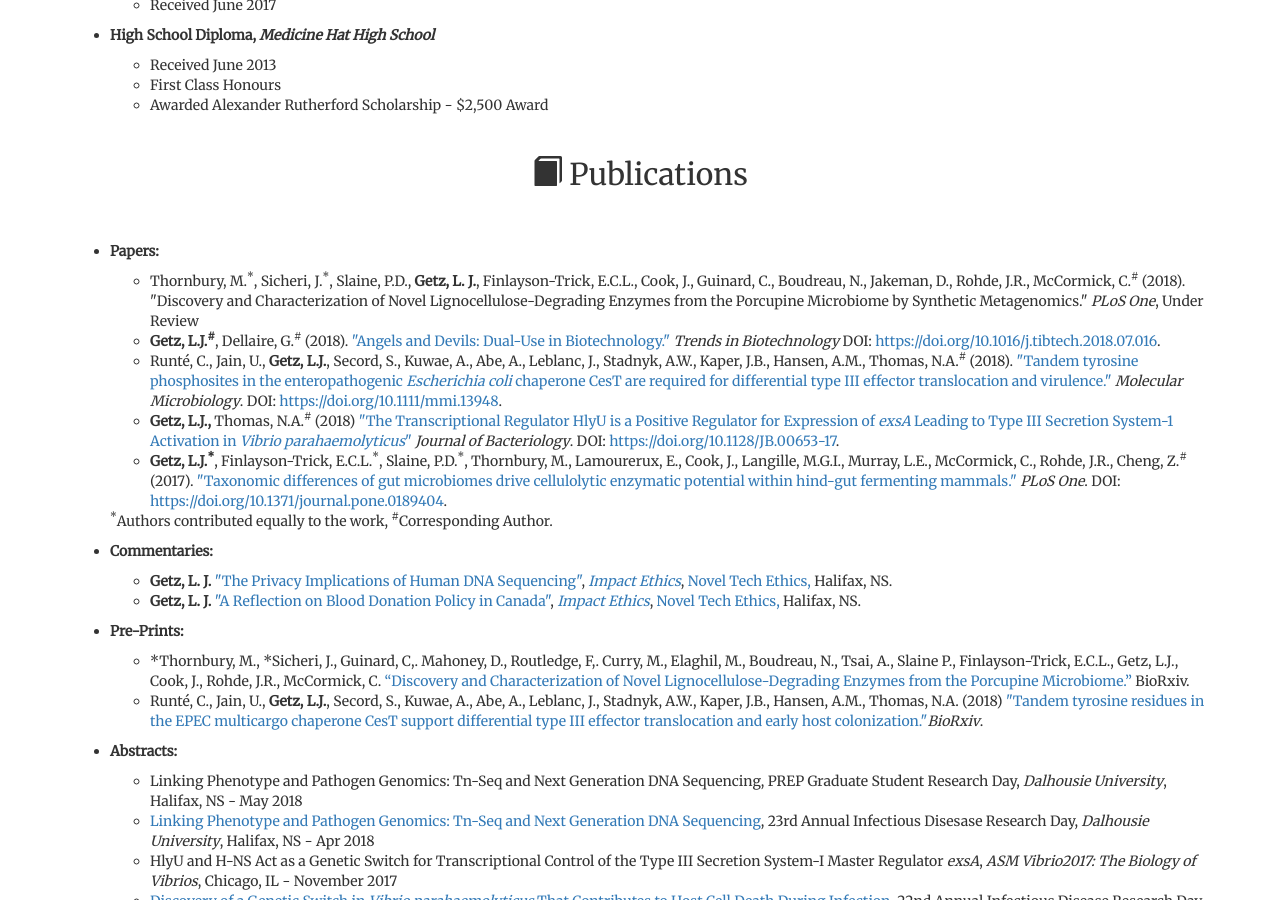
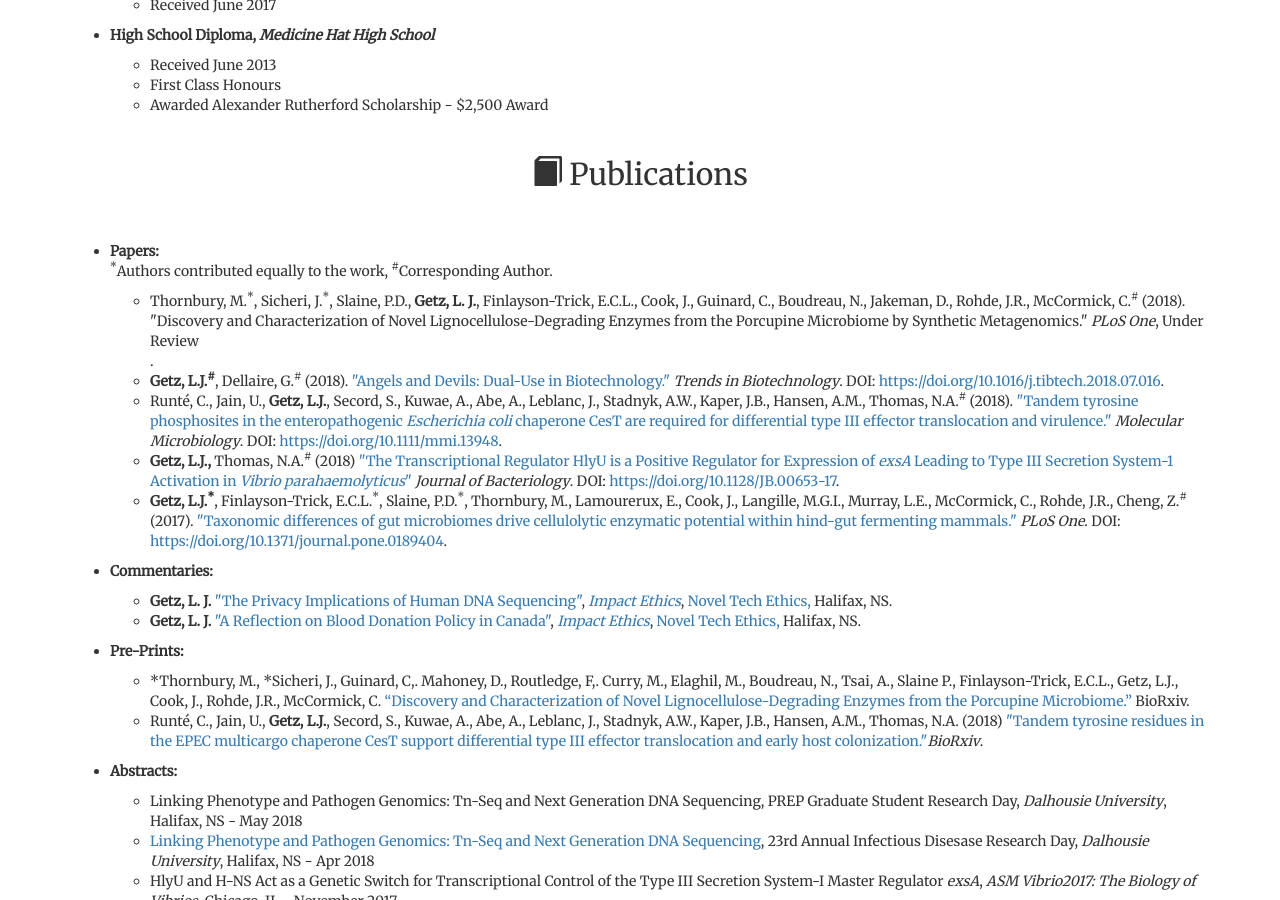
Before and after one commit to LandonGetz/OldCVWebsite, a Jekyll site: the page built from index.md, in a window 1280 px wide and 900 px high, scrolled down 1952 px. Built offline with Jekyll 4.4.1, drawn with Linux system fonts in a browser that asks for light colours; nearby versions of some CDN libraries.

Commit message:
Typo fix and reattempt
Try this one…

```diff
--- a/index.md
+++ b/index.md
@@ -115,15 +115,15 @@ scroll: true
         <h2><span class="glyphicon glyphicon-book" aria-hidden="true"></span>  Publications</h2>
     <ul id="list">
       <li id="list"><b>Papers: </b>
+		</li>
+		<sup>*</sup>Authors contributed equally to the work, <sup>#</sup>Corresponding Author.
             <ul id="sublist">
-				<li>Thornbury, M.<sup>*</sup>, Sicheri, J.<sup>*</sup>, Slaine, P.D., <b>Getz, L. J.</b>, Finlayson-Trick, E.C.L., Cook, J., Guinard, C., Boudreau, N., Jakeman, D., Rohde, J.R., McCormick, C.<sup>#</sup> (2018). "Discovery and Characterization of Novel Lignocellulose-Degrading Enzymes from the Porcupine Microbiome by Synthetic Metagenomics." <i>PLoS One</i>, Under Review</li>
-				<li><b>Getz, L.J.<sup>#</sup></b>, Dellaire, G.<sup>#</sup> (2018). <a href="https://www.cell.com/trends/biotechnology/fulltext/S0167-7799(18)30207-5" target="_blank">"Angels and Devils: Dual-Use in Biotechnology."</a> <i>Trends in Biotechnology</i> DOI: <a href="https://doi.org/10.1016/j.tibtech.2018.07.016" target="_blank">https://doi.org/10.1016/j.tibtech.2018.07.016</a>.</li>
+				<li>Thornbury, M.<sup>*</sup>, Sicheri, J.<sup>*</sup>, Slaine, P.D., <b>Getz, L. J.</b>, Finlayson-Trick, E.C.L., Cook, J., Guinard, C., Boudreau, N., Jakeman, D., Rohde, J.R., McCormick, C.<sup>#</sup> (2018). "Discovery and Characterization of Novel Lignocellulose-Degrading Enzymes from the Porcupine Microbiome by Synthetic Metagenomics." <i>PLoS One</i>, Under Review</li>.
+				<li><b>Getz, L.J.<sup>#</sup></b>, Dellaire, G.<sup>#</sup> (2018). <a href="https://www.cell.com/trends/biotechnology/fulltext/S0167-7799(18)30207-5" target="_blank">"Angels and Devils: Dual-Use in Biotechnology."</a> <i>Trends in Biotechnology</i>. DOI: <a href="https://doi.org/10.1016/j.tibtech.2018.07.016" target="_blank">https://doi.org/10.1016/j.tibtech.2018.07.016</a>.</li>
 				<li>Runté, C., Jain, U., <b>Getz, L.J.</b>, Secord, S., Kuwae, A., Abe, A., Leblanc, J., Stadnyk, A.W., Kaper, J.B., Hansen, A.M., Thomas, N.A.<sup>#</sup> (2018). <a href="http://onlinelibrary.wiley.com/doi/10.1111/mmi.13948/full" target="_blank">"Tandem tyrosine phosphosites in the enteropathogenic <i>Escherichia coli</i> chaperone CesT are required for differential type III effector translocation and virulence."</a><i> Molecular Microbiology</i>. DOI: <a href="https://doi.org/10.1111/mmi.13948" target="_blank">https://doi.org/10.1111/mmi.13948</a>.</li>
                 <li><b>Getz, L.J.,</b> Thomas, N.A.<sup>#</sup> (2018) <a href="http://jb.asm.org/content/200/15/e00653-17.abstract" target="_blank">"The Transcriptional Regulator HlyU is a Positive Regulator for Expression of <i>exsA</i> Leading to Type III Secretion System-1 Activation in <i>Vibrio parahaemolyticus</i>"</a> <i>Journal of Bacteriology</i>. DOI: <a href="https://doi.org/10.1128/JB.00653-17" target="_blank">https://doi.org/10.1128/JB.00653-17</a>.</li>
                 <li><b>Getz, L.J.<sup>*</sup></b>, Finlayson-Trick, E.C.L.<sup>*</sup>, Slaine, P.D.<sup>*</sup>, Thornbury, M., Lamourerux, E., Cook, J., Langille, M.G.I., Murray, L.E., McCormick, C., Rohde, J.R., Cheng, Z.<sup>#</sup> (2017). <a href="http://journals.plos.org/plosone/article?id=10.1371/journal.pone.0189404" target="_blank">"Taxonomic differences of gut microbiomes drive cellulolytic enzymatic potential within hind-gut fermenting mammals."</a> <i>PLoS One</i>. DOI: <a href="https://doi.org/10.1371/journal.pone.0189404" target="_blank">https://doi.org/10.1371/journal.pone.0189404</a>.</li>
             </ul>
-    </li>
-	<sup>*</sup>Authors contributed equally to the work, <sup>#</sup>Corresponding Author.
     <li id="list"><b>Commentaries:</b>
             <ul id="sublist">
             <li><b>Getz, L. J. </b><a href="https://impactethics.ca/2018/05/11/the-privacy-implications-of-human-dna-sequencing/" target="_blank">"The Privacy Implications of Human DNA Sequencing"</a>, <i><a href="http://www.impactethics.ca" target="_blank">Impact Ethics</a></i>, <a href="https://www.dal.ca/sites/noveltechethics.html" target="_blank">Novel Tech Ethics,</a> Halifax, NS.</li>
```
